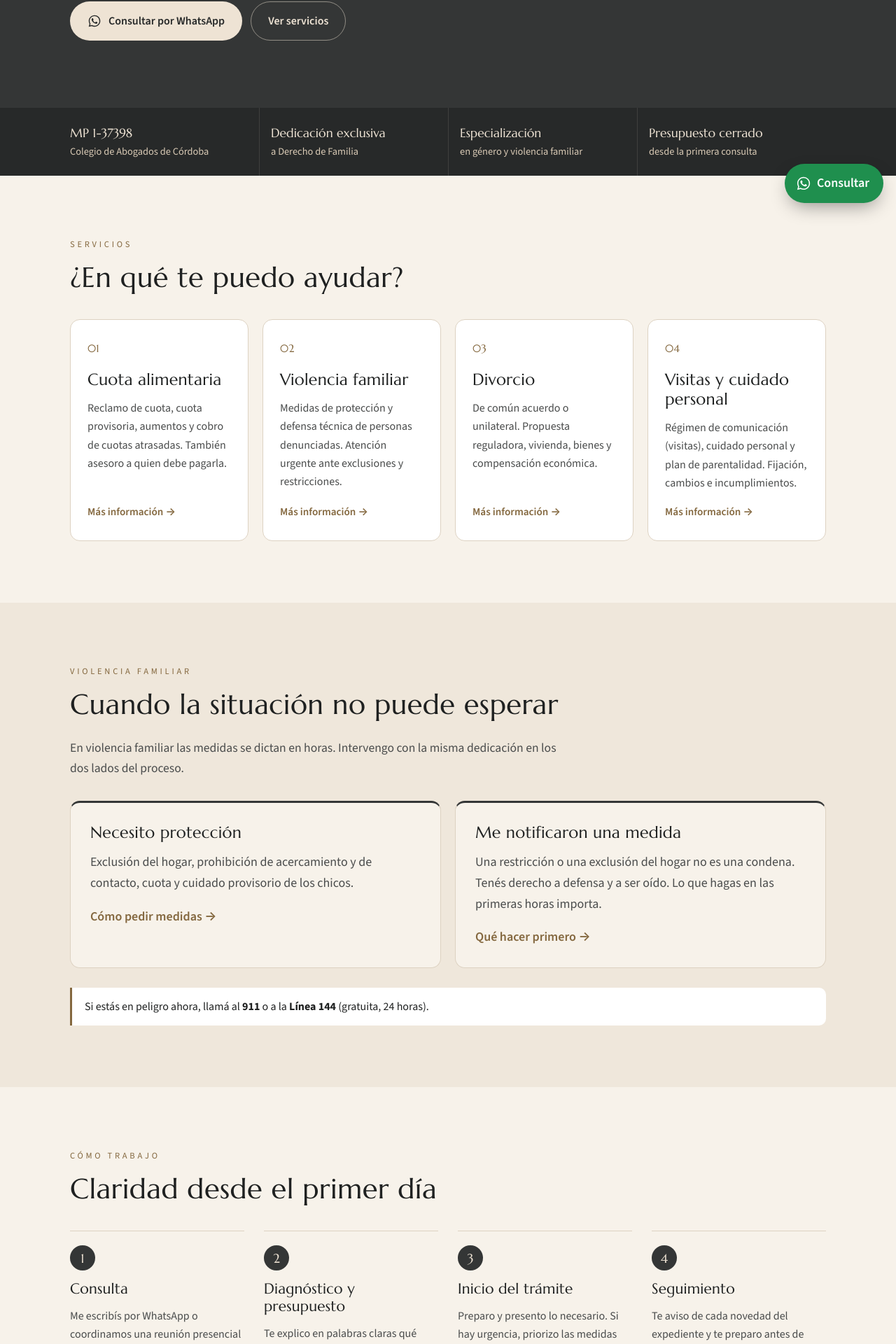
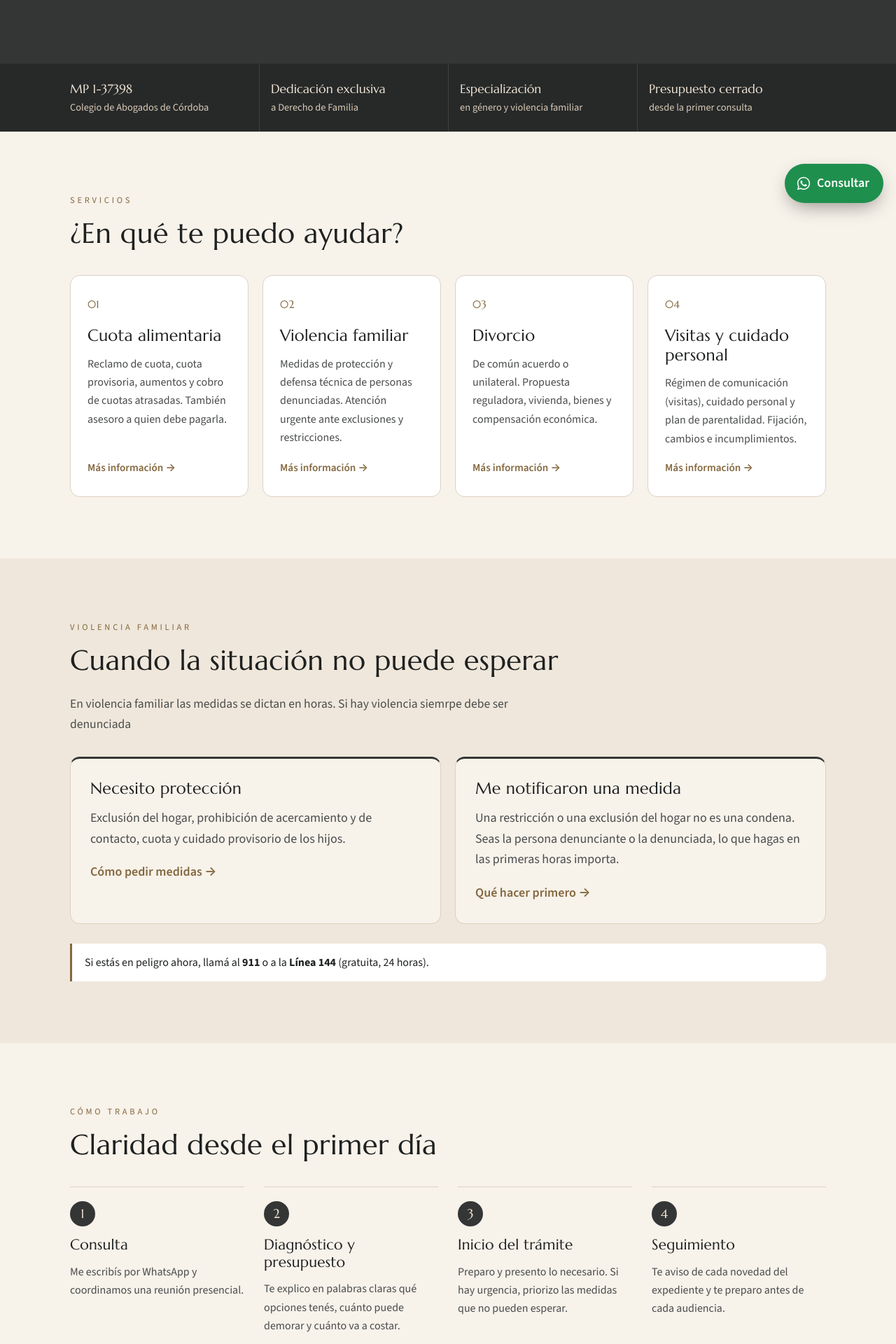
Before and after one commit to MatiasW380/abogadodefamilia, a Next.js app: page / in a window 1280 px wide. Shown: the part 492-2412 px from the top of the page at 70% size. Built offline with nearby package versions, Linux system fonts and the light colour scheme.

Commit message:
Update index.js

```diff
--- a/pages/index.js
+++ b/pages/index.js
@@ -7,11 +7,11 @@ import { SITE, waLink } from '../lib/site';
 const PASOS = [
   {
     t: 'Consulta',
-    d: 'Me escribís por WhatsApp o coordinamos una reunión presencial o por videollamada. Me contás tu situación.',
+    d: 'Me escribís por WhatsApp y coordinamos una reunión presencial.',
   },
   {
     t: 'Diagnóstico y presupuesto',
-    d: 'Te explico en palabras claras qué opciones tenés, cuánto puede demorar y cuánto va a costar. Presupuesto cerrado.',
+    d: 'Te explico en palabras claras qué opciones tenés, cuánto puede demorar y cuánto va a costar.',
   },
   {
     t: 'Inicio del trámite',
@@ -26,11 +26,11 @@ const PASOS = [
 const FAQ = [
   {
     p: '¿Cuánto cuesta la consulta?',
-    r: 'Escribime por WhatsApp contándome brevemente tu caso y te informo el valor de la consulta. En los trámites trabajo con presupuesto cerrado, para que sepas desde el principio cuánto vas a pagar.',
+    r: 'Escribime por WhatsApp y te informo el valor de la consulta. En los trámites trabajo con presupuesto cerrado, para que sepas desde el principio cuánto vas a pagar.',
   },
   {
     p: '¿Atendés solo en Córdoba Capital?',
-    r: `El estudio está en ${SITE.direccion}, Córdoba. También atiendo por videollamada, lo que permite asesorar a personas de otras localidades de la provincia.`,
+    r: `El estudio está en ${SITE.direccion}, Córdoba, pero tomamos casos de toda la provincia.`,
   },
   {
     p: '¿Qué tengo que llevar a la primera consulta?',
@@ -38,7 +38,7 @@ const FAQ = [
   },
   {
     p: 'Me notificaron una medida de restricción, ¿qué hago primero?',
-    r: 'Cumplila estrictamente desde el momento en que te notifican, sin excepciones, y consultá a un abogado antes de la audiencia. En la página de violencia familiar tenés una guía de los primeros pasos.',
+    r: 'Cumplila estrictamente desde el momento en que te notifican, sin excepciones, y consultá inmediatamente a un abogado.',
     link: '/violencia-familiar',
   },
   {
@@ -51,7 +51,7 @@ const FAQ = [
 export default function Inicio() {
   return (
     <Layout
-      descripcion={`Abogado de familia en Córdoba (${SITE.matricula}). Cuota alimentaria, divorcio, régimen de comunicación y violencia familiar. Presupuesto cerrado y atención por WhatsApp.`}
+      descripcion={`Abogado de familia en Córdoba (${SITE.matricula}). Cuota alimentaria, divorcio, régimen de comunicación y violencia familiar.`}
     >
       <section className="hero hero-inicio">
         <div className="contenedor hero-grid">
@@ -59,8 +59,7 @@ export default function Inicio() {
             <p className="kicker">Córdoba · {SITE.matricula}</p>
             <h1>Abogado de Familia en Córdoba</h1>
             <p className="hero-bajada">
-              Cuota alimentaria, divorcio, régimen de comunicación y violencia familiar. Te
-              explico tu situación con claridad y te digo desde el principio cuánto va a costar.
+              Cuota alimentaria, divorcio, régimen de comunicación y violencia familiar.
             </p>
             <div className="hero-acciones">
               <a
@@ -98,7 +97,7 @@ export default function Inicio() {
           </li>
           <li>
             <strong>Presupuesto cerrado</strong>
-            <span>desde la primera consulta</span>
+            <span>desde la primer consulta</span>
           </li>
         </ul>
       </section>
@@ -127,23 +126,21 @@ export default function Inicio() {
           <p className="kicker kicker-oscuro">Violencia familiar</p>
           <h2 className="titulo-seccion">Cuando la situación no puede esperar</h2>
           <p className="intro">
-            En violencia familiar las medidas se dictan en horas. Intervengo con la misma
-            dedicación en los dos lados del proceso.
+            En violencia familiar las medidas se dictan en horas. Si hay violencia siemrpe debe ser denunciada
           </p>
           <div className="urgente-grid">
             <div className="urgente">
               <h3>Necesito protección</h3>
               <p>
                 Exclusión del hogar, prohibición de acercamiento y de contacto, cuota y
-                cuidado provisorio de los chicos.
+                cuidado provisorio de los hijos.
               </p>
               <Link href="/violencia-familiar">Cómo pedir medidas →</Link>
             </div>
             <div className="urgente">
               <h3>Me notificaron una medida</h3>
               <p>
-                Una restricción o una exclusión del hogar no es una condena. Tenés derecho a
-                defensa y a ser oído. Lo que hagas en las primeras horas importa.
+                Una restricción o una exclusión del hogar no es una condena. Seas la persona denunciante o la denunciada, lo que hagas en las primeras horas importa.
               </p>
               <Link href="/violencia-familiar">Qué hacer primero →</Link>
             </div>
@@ -219,8 +216,7 @@ export default function Inicio() {
             <p className="kicker kicker-oscuro">Contacto</p>
             <h2 className="titulo-seccion">Hablemos de tu caso</h2>
             <p className="intro">
-              La forma más rápida es WhatsApp. Atiendo con turno previo, en el estudio o por
-              videollamada.
+              La forma más rápida de acordar una cita es mediante WhatsApp. Atiendo con turno previo en el estudio.
             </p>
             <dl className="datos">
               <div>
```
